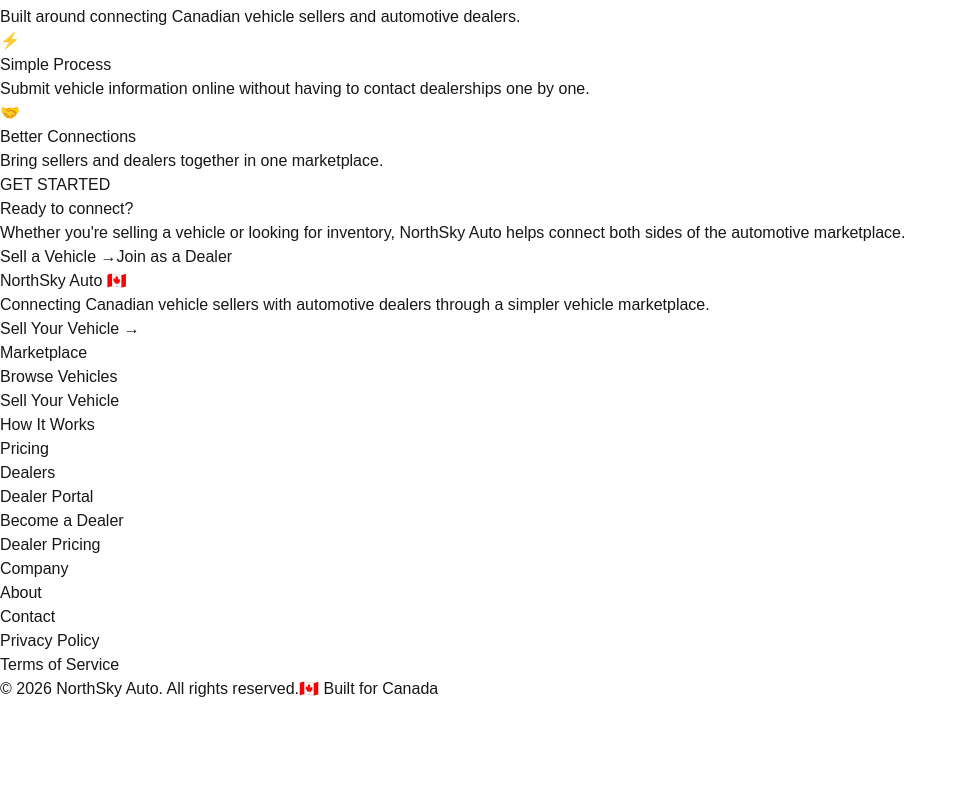
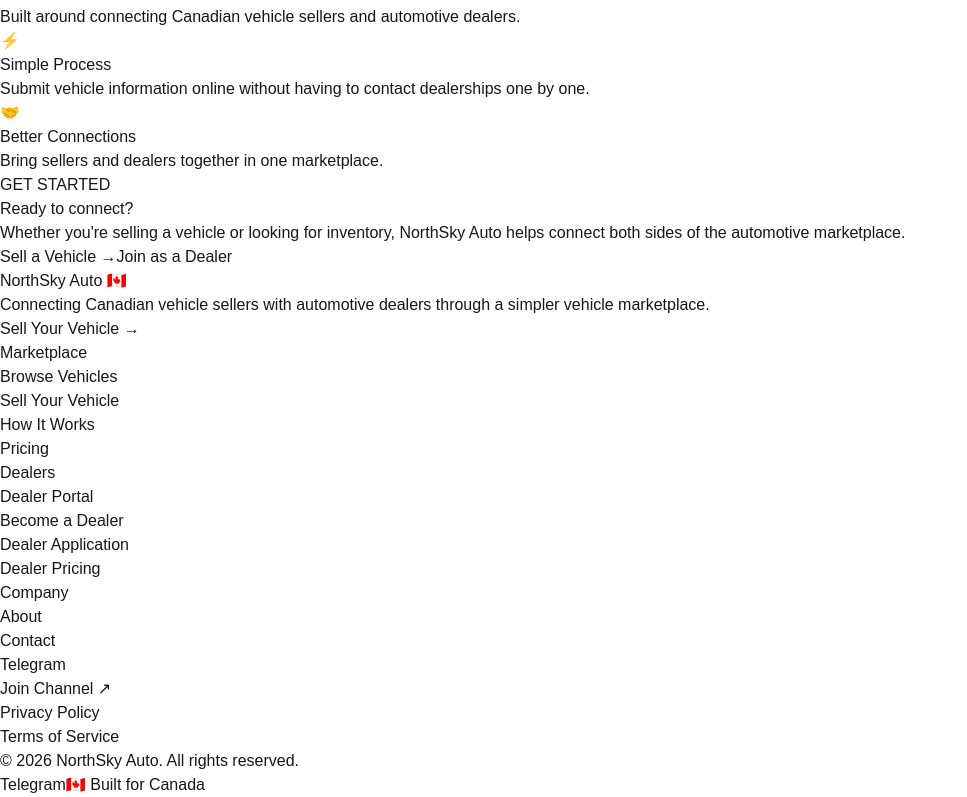
Before and after one commit to Goldylox752/NorthSky-Auto, a Next.js app: page / in a window 1280 px wide. Shown: the part 1027-1824 px from the top of the page, without its empty margins (0-967 px from the left). Before the commit the page ends 1728 px from the top, so only its background shows below. Built offline with nearby package versions, Linux system fonts and the light colour scheme.

Commit message:
Update Footer.jsx

```diff
--- a/components/Footer.jsx
+++ b/components/Footer.jsx
@@ -1,4 +1,6 @@
 import Link from "next/link";
+
+const TELEGRAM_URL = "https://t.me/NorthSkyAutoCanada";
 
 export default function Footer() {
   const year = new Date().getFullYear();
@@ -75,6 +77,11 @@ export default function Footer() {
                 </Link>
               </li>
               <li>
+                <Link href="/dealer-application" className="transition hover:text-white">
+                  Dealer Application
+                </Link>
+              </li>
+              <li>
                 <Link href="/pricing" className="transition hover:text-white">
                   Dealer Pricing
                 </Link>
@@ -99,6 +106,21 @@ export default function Footer() {
                 </Link>
               </li>
               <li>
+                <Link href="/telegram" className="transition hover:text-white">
+                  Telegram
+                </Link>
+              </li>
+              <li>
+                <a
+                  href={TELEGRAM_URL}
+                  target="_blank"
+                  rel="noopener noreferrer"
+                  className="transition hover:text-white"
+                >
+                  Join Channel ↗
+                </a>
+              </li>
+              <li>
                 <Link href="/privacy" className="transition hover:text-white">
                   Privacy Policy
                 </Link>
@@ -115,7 +137,17 @@ export default function Footer() {
         {/* Bottom bar */}
         <div className="mt-14 flex flex-col items-start justify-between gap-3 border-t border-slate-800 pt-6 text-sm text-slate-500 sm:flex-row sm:items-center">
           <span>© {year} NorthSky Auto. All rights reserved.</span>
-          <span>🇨🇦 Built for Canada</span>
+          <div className="flex items-center gap-4">
+            <a
+              href={TELEGRAM_URL}
+              target="_blank"
+              rel="noopener noreferrer"
+              className="font-medium text-[#229ED9] transition hover:text-[#4db8e8]"
+            >
+              Telegram
+            </a>
+            <span>🇨🇦 Built for Canada</span>
+          </div>
         </div>
       </div>
     </footer>
```
